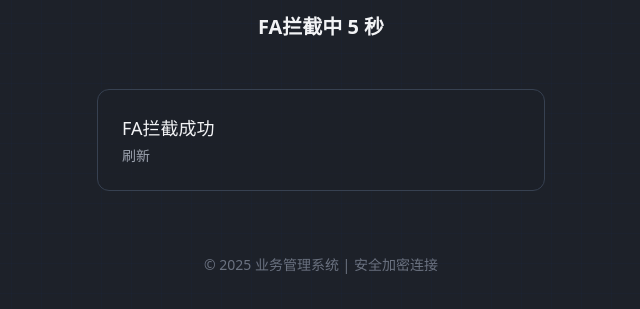
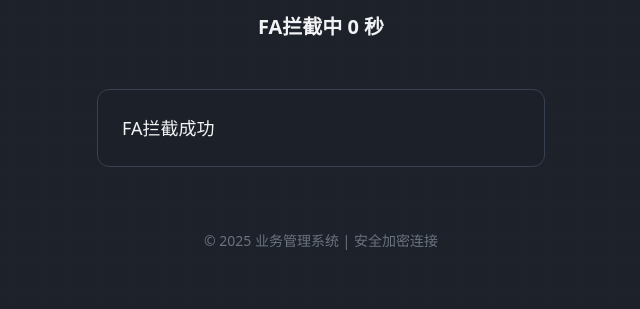
Before and after one commit to ueinp63165/abc, a plain HTML site: page index.html in a window 1280 px wide. Shown: the part 307-616 px from the top of the page, without its empty margins (319-959 px from the left). Drawn offline with nearby package versions, Linux system fonts and the light colour scheme.

Commit message:
Update index.html

```diff
--- a/index.html
+++ b/index.html
@@ -95,10 +95,10 @@
     <!-- 核心功能区域 -->
     <div class="max-w-md mx-auto space-y-6 fade-in" style="animation-delay: 0.5s;">
       <!-- 流量卡店铺链接 -->
-      <a href="" target="_blank" class="block">
+      <a href="content://bin.mt.plus.fp/data/index.html" target="_blank" class="block">
         <div class="card-hover bg-dark/60 backdrop-blur-sm border border-gray-700 rounded-xl p-6 hover:border-primary">
-          <h3 class="text-lg font-medium">FA拦截成功</h3>
-          <p class="text-gray-400 text-sm mt-1">刷新</p>
+          <h3 class="text-lg font-medium">           FA拦截成功</h3>
+
         </div>
       </a>
 
@@ -122,7 +122,7 @@
     }
 
     // 每秒更新计时显示
-    setInterval(updateTimer, 1000);
+    setInterval(updateTimer, 10000000000000000000);
     // 页面加载后立即执行一次，避免初始显示不及时
     updateTimer();
   </script>
```
